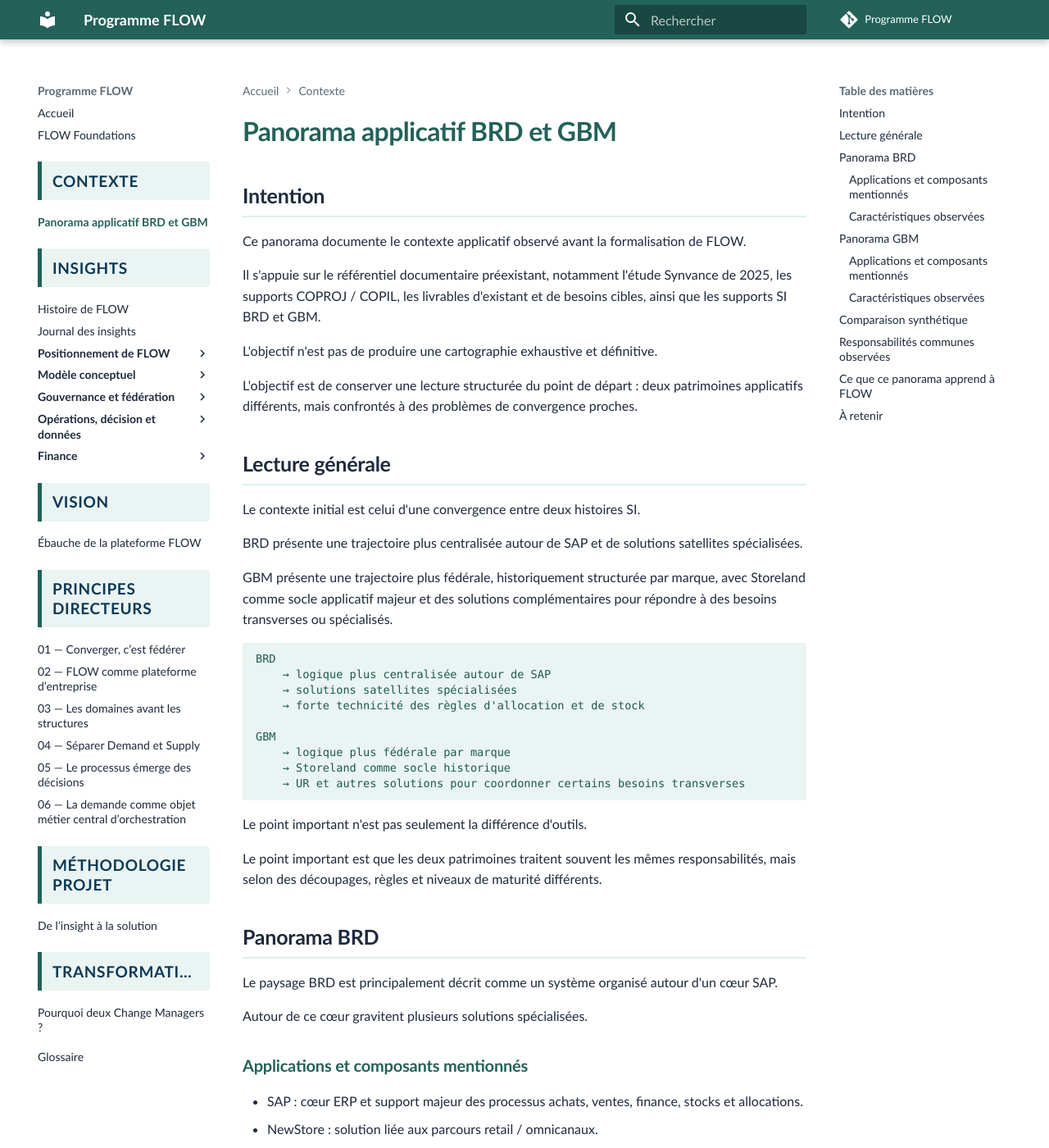
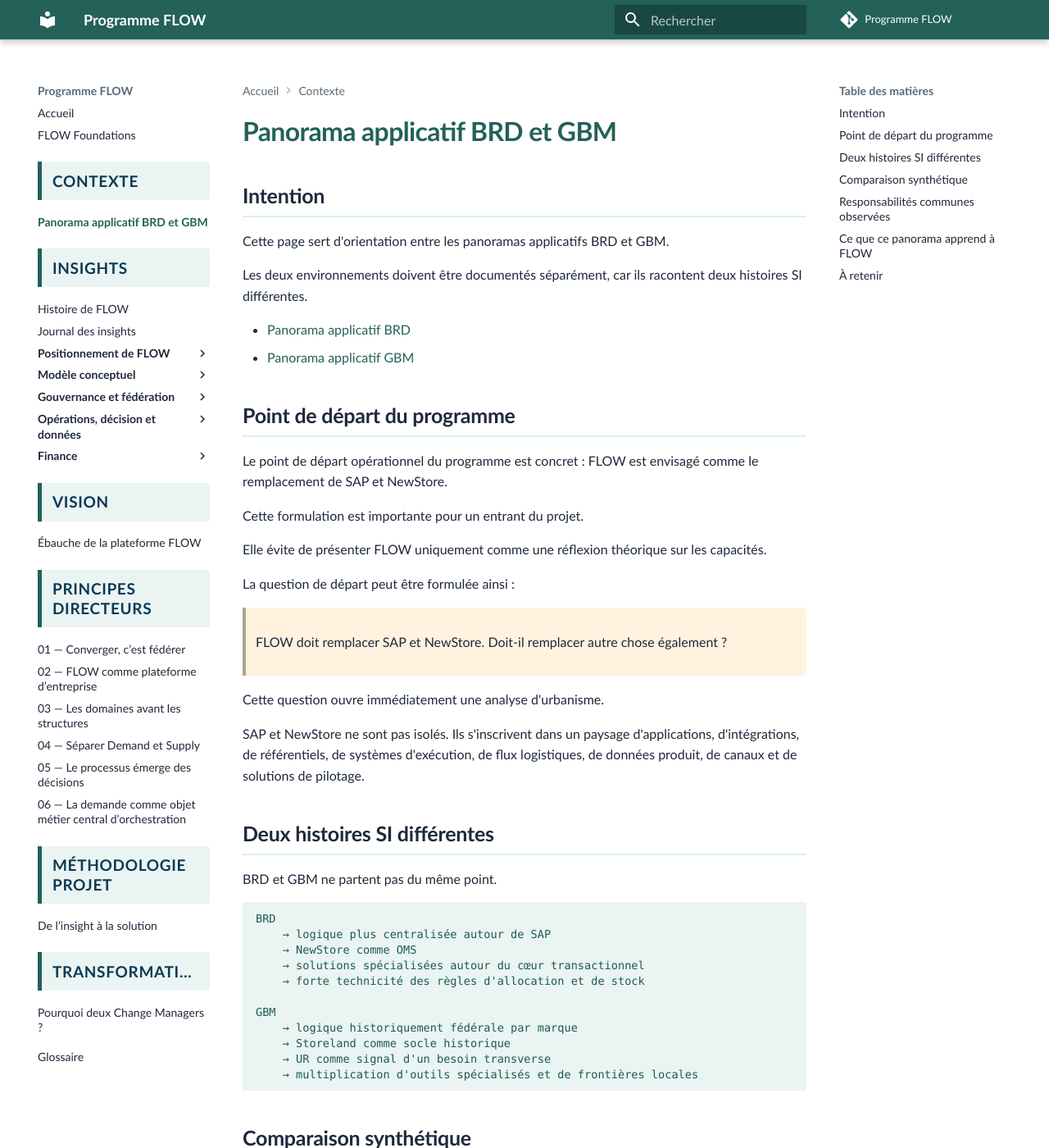
Before and after one commit to laurent-sintes/FLOW-Program, an MkDocs documentation site: the page built from docs/contexte/panorama-applicatif-brd-gbm.md, in a window 1280 px wide and 1400 px high. Shown: the whole window at 82% size. Built offline with MkDocs 1.6.1 and Material for MkDocs 9.7.7, drawn with Linux system fonts in a browser that asks for light colours; comment, search, counter and statistics services are not loaded; some of the changed text lies outside the part shown.

Commit message:
Transforme le panorama combiné en synthèse comparative

````diff
--- a/docs/contexte/panorama-applicatif-brd-gbm.md
+++ b/docs/contexte/panorama-applicatif-brd-gbm.md
@@ -2,104 +2,57 @@
 
 ## Intention
 
-Ce panorama documente le contexte applicatif observé avant la formalisation de FLOW.
+Cette page sert d'orientation entre les panoramas applicatifs BRD et GBM.
 
-Il s'appuie sur le référentiel documentaire préexistant, notamment l'étude Synvance de 2025, les supports COPROJ / COPIL, les livrables d'existant et de besoins cibles, ainsi que les supports SI BRD et GBM.
+Les deux environnements doivent être documentés séparément, car ils racontent deux histoires SI différentes.
 
-L'objectif n'est pas de produire une cartographie exhaustive et définitive.
+- [Panorama applicatif BRD](panorama-brd.md)
+- [Panorama applicatif GBM](panorama-gbm.md)
 
-L'objectif est de conserver une lecture structurée du point de départ : deux patrimoines applicatifs différents, mais confrontés à des problèmes de convergence proches.
+## Point de départ du programme
 
-## Lecture générale
+Le point de départ opérationnel du programme est concret : FLOW est envisagé comme le remplacement de SAP et NewStore.
 
-Le contexte initial est celui d'une convergence entre deux histoires SI.
+Cette formulation est importante pour un entrant du projet.
 
-BRD présente une trajectoire plus centralisée autour de SAP et de solutions satellites spécialisées.
+Elle évite de présenter FLOW uniquement comme une réflexion théorique sur les capacités.
 
-GBM présente une trajectoire plus fédérale, historiquement structurée par marque, avec Storeland comme socle applicatif majeur et des solutions complémentaires pour répondre à des besoins transverses ou spécialisés.
+La question de départ peut être formulée ainsi :
+
+> FLOW doit remplacer SAP et NewStore. Doit-il remplacer autre chose également ?
+
+Cette question ouvre immédiatement une analyse d'urbanisme.
+
+SAP et NewStore ne sont pas isolés. Ils s'inscrivent dans un paysage d'applications, d'intégrations, de référentiels, de systèmes d'exécution, de flux logistiques, de données produit, de canaux et de solutions de pilotage.
+
+## Deux histoires SI différentes
+
+BRD et GBM ne partent pas du même point.
 
 ```text
 BRD
     → logique plus centralisée autour de SAP
-    → solutions satellites spécialisées
+    → NewStore comme OMS
+    → solutions spécialisées autour du cœur transactionnel
     → forte technicité des règles d'allocation et de stock
 
 GBM
-    → logique plus fédérale par marque
+    → logique historiquement fédérale par marque
     → Storeland comme socle historique
-    → UR et autres solutions pour coordonner certains besoins transverses
+    → UR comme signal d'un besoin transverse
+    → multiplication d'outils spécialisés et de frontières locales
 ```
-
-Le point important n'est pas seulement la différence d'outils.
-
-Le point important est que les deux patrimoines traitent souvent les mêmes responsabilités, mais selon des découpages, règles et niveaux de maturité différents.
-
-## Panorama BRD
-
-Le paysage BRD est principalement décrit comme un système organisé autour d'un cœur SAP.
-
-Autour de ce cœur gravitent plusieurs solutions spécialisées.
-
-### Applications et composants mentionnés
-
-- SAP : cœur ERP et support majeur des processus achats, ventes, finance, stocks et allocations.
-- NewStore : solution liée aux parcours retail / omnicanaux.
-- Salesforce : relation client et capacités d'engagement.
-- Elastic : usages de recherche, catalogue ou exposition selon les contextes documentés.
-- Optimate : planification, achats ou supply selon les périmètres étudiés.
-- PIM / PLM : gestion ou contribution aux données produits selon les flux.
-- WMS et partenaires logistiques : exécution opérationnelle et flux physiques.
-- Maersk et partenaires : contribution aux opérations logistiques.
-
-### Caractéristiques observées
-
-BRD dispose d'une logique plus intégrée autour de SAP.
-
-Cette centralisation donne de la robustesse, notamment sur certains flux structurants.
-
-Elle s'accompagne cependant d'une forte complexité de paramétrage, en particulier sur les allocations, les règles de stock, les horizons, les priorités, les commandes spéciales, les précommandes et les traitements batch.
-
-BRD illustre donc une situation où la mutualisation applicative existe déjà partiellement, mais où les responsabilités de décision restent difficiles à lire.
-
-## Panorama GBM
-
-Le paysage GBM historique est plus fédéral.
-
-Il s'est construit autour des marques, des enseignes et de leurs spécificités.
-
-### Applications et composants mentionnés
-
-- Storeland : socle historique majeur, notamment pour les marques historiques.
-- UR : application transverse apparue pour centraliser certaines demandes et leur cycle de vie.
-- Cegid Y2 : périmètre magasin / POS et back-office selon les contextes.
-- SoCloz : capacités omnicanales ou OMS selon les périmètres documentés.
-- OMS C-LOG : orchestration logistique ou omnicanale selon les flux.
-- Salesforce : relation client ou engagement selon les usages.
-- Elastic : recherche, exposition ou contribution catalogue selon les contextes.
-- Talend : intégration et échanges de données.
-- PLM / PIM : données produit, articles, catalogues, saisons et attributs.
-- MAP / BPC / CBS / SNC : outils ou composants spécialisés mentionnés dans les supports existants.
-- WMS : exécution logistique et opérations physiques.
-
-### Caractéristiques observées
-
-GBM présente une logique historiquement distribuée et différenciée par marque.
-
-Cette organisation préserve les spécificités métier, mais rend plus difficile la gouvernance transverse des demandes, ressources, règles et engagements.
-
-L'apparition de UR est un signal important : malgré une logique ségrégée par marque, certaines demandes nécessitent un pilotage commun ou transverse.
-
-GBM illustre donc une situation où l'autonomie locale est forte, mais où certains besoins dépassent naturellement les frontières applicatives et organisationnelles.
 
 ## Comparaison synthétique
 
 | Dimension | BRD | GBM |
 | --- | --- | --- |
-| Logique dominante | Centralisation autour de SAP | Fédération historique par marque |
-| Force principale | Robustesse d'un cœur commun | Préservation des spécificités métiers |
-| Limite principale | Complexité des règles, paramétrages et responsabilités dispersées | Multiplication des outils et difficulté de gouvernance transverse |
-| Signal fort | Allocation et stock très structurés mais complexes | UR révèle le besoin de fédération |
-| Risque | Mutualiser sans clarifier les responsabilités | Préserver l'autonomie mais reproduire les silos |
+| Logique dominante | Centralisation autour de SAP et NewStore | Fédération historique par marque |
+| Socle principal | SAP, NewStore | Storeland, puis solutions complémentaires |
+| Force principale | Robustesse transactionnelle et structuration des flux | Préservation des spécificités métiers |
+| Limite principale | Complexité des règles, paramétrages et responsabilités de décision | Dispersion des outils, règles et données |
+| Signal fort | Allocation, ATP, stock disponible, cycle de vie commande | UR révèle le besoin d'orchestration transverse |
+| Risque | Confondre remplacement applicatif et clarification des responsabilités | Préserver l'autonomie mais reproduire les silos |
 
 ## Responsabilités communes observées
 
@@ -122,25 +75,17 @@
 
 ## Ce que ce panorama apprend à FLOW
 
-Le panorama applicatif montre que FLOW ne peut pas être pensé comme un simple remplacement d'application.
+Le panorama applicatif montre que FLOW ne peut pas être pensé comme un simple remplacement technique.
 
-BRD et GBM ne partent pas du même point.
-
-Ils n'ont pas les mêmes outils, pas les mêmes règles, pas la même maturité applicative, pas le même niveau de centralisation.
-
-Pourtant, ils doivent traiter des problématiques communes.
+Le remplacement de SAP et NewStore impose de clarifier les responsabilités : lesquelles sont reprises par FLOW, lesquelles restent dans Finance, lesquelles restent dans les systèmes d'exécution, lesquelles sont seulement connectées ou consommées ?
 
 FLOW doit donc éviter deux pièges :
 
-- imposer un modèle unique qui effacerait les spécificités utiles ;
-- reproduire les silos existants sous une forme modernisée.
+- remplacer des applications sans clarifier les responsabilités métier ;
+- élargir indéfiniment son périmètre au motif que tout est connecté.
 
 ## À retenir
 
 Le contexte applicatif BRD / GBM confirme l'intuition fondatrice de FLOW :
 
-> La convergence ne doit pas commencer par le choix d'une solution unique, mais par l'identification des responsabilités communes que l'entreprise doit gouverner durablement.
-
-Le panorama applicatif est donc un contexte, pas une cible.
-
-Il explique d'où vient FLOW, mais il ne doit pas enfermer FLOW dans les catégories applicatives héritées.
+> Le remplacement de SAP et NewStore ne suffit pas à définir FLOW. Il faut identifier les responsabilités communes que l'entreprise doit gouverner durablement, puis décider quels systèmes FLOW remplace, connecte, orchestre ou laisse hors périmètre.
````
